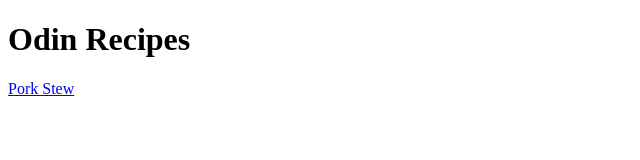
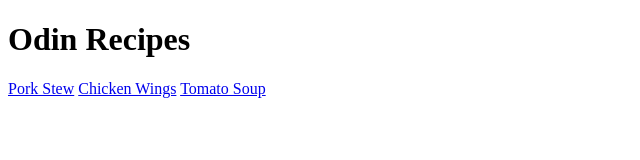
Before and after one commit to GiantAllyCrab/odin-recipes, a plain HTML site: page index.html in a window 1280 px wide. Shown: the whole page, without its empty margins (0-640 px from the left). Drawn offline with Linux system fonts and the light colour scheme.

Commit message:
Add links to index.html

```diff
--- a/index.html
+++ b/index.html
@@ -8,5 +8,7 @@
     <body>
         <h1>Odin Recipes</h1>
         <a href="recipes/porkstew.html">Pork Stew</a>
+        <a href="recipes/chickenwings.html">Chicken Wings</a>
+        <a href="recipes/tomatosoup.html">Tomato Soup</a>
     </body>
 </html>
```
